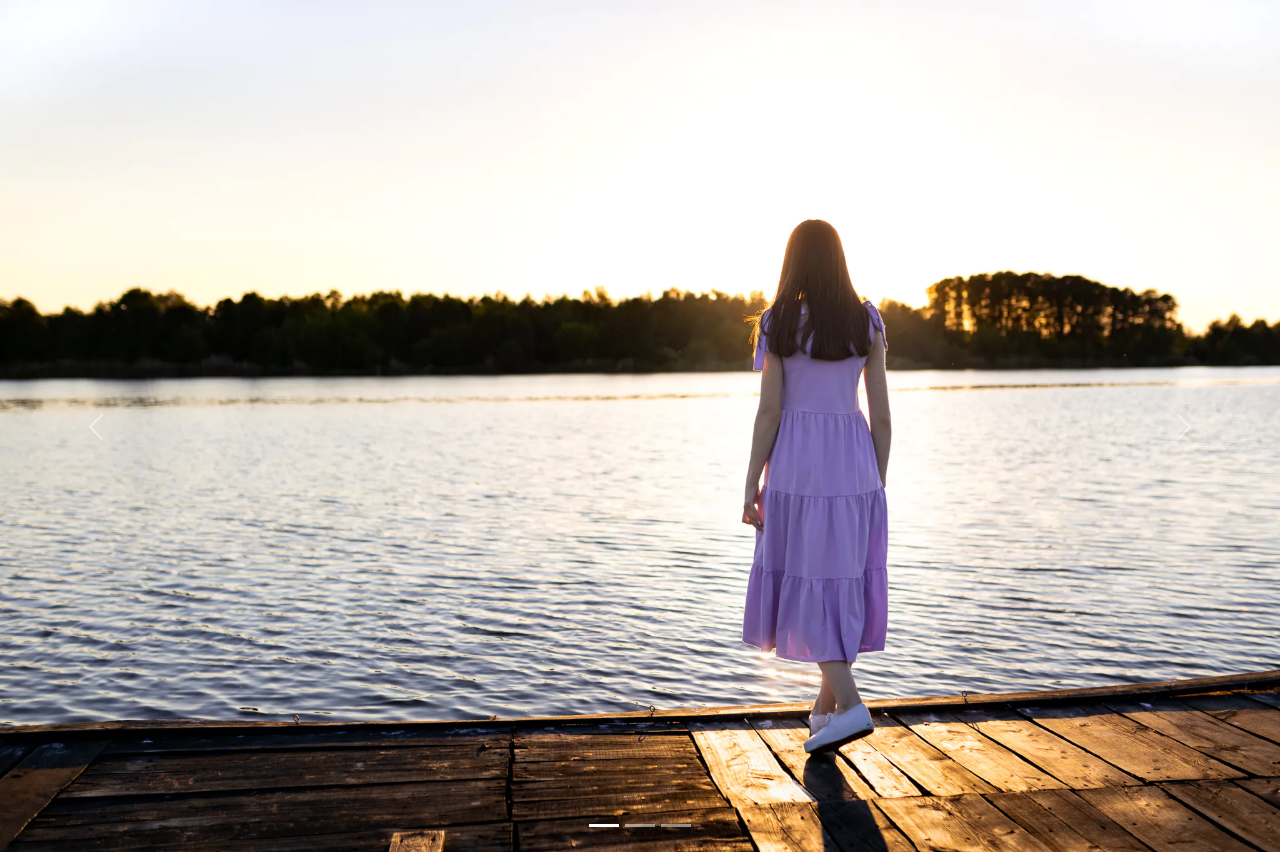
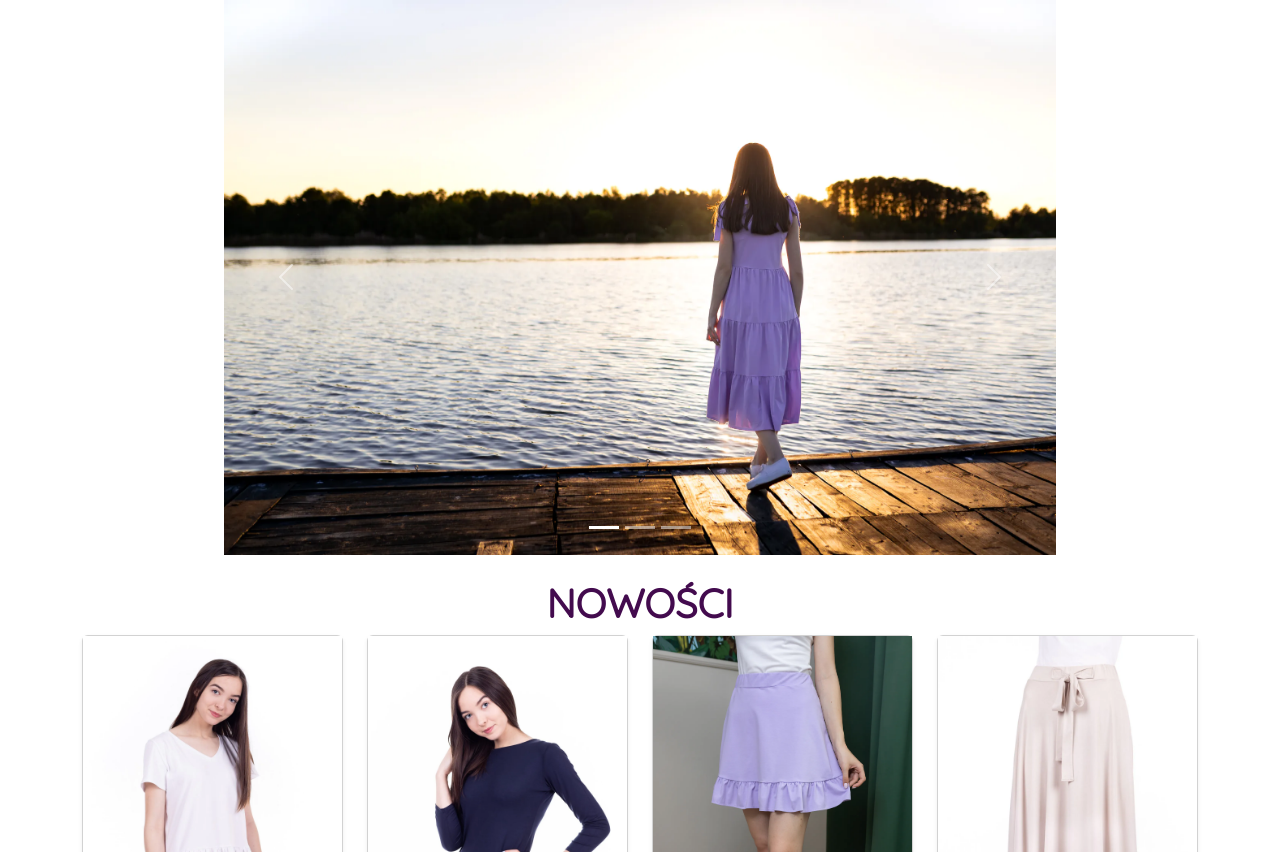
Before and after one commit to KluskaGit/Jomix, a PHP site: page / in a window 1280 px wide. Shown: the part 86-938 px from the top of the page. Run offline with PHP 8.4, Linux system fonts and the light colour scheme; data comes from the database, SQL or seed files in the repository; style sheets or scripts are compiled from the project's sources; some libraries are stand-ins or nearby versions; some web fonts are replaced.

Commit message:
sliderrr

```diff
--- a/index.php
+++ b/index.php
@@ -9,17 +9,18 @@
   <div class="container-fluid p-0">
     <?php include("header.php"); ?>
 
-    <div id="carouselExampleIndicators" class="carousel slide" data-bs-ride="true">
-      <div class="carousel-indicators">
+    <div class="centruj">
+      <div id="carouselExampleIndicators" class="carousel slide" data-bs-ride="true" style="width: 65%;">
+        <div class=" carousel-indicators">
           <button type="button" data-bs-target="#carouselExampleIndicators" data-bs-slide-to="0" class="active" aria-current="true" aria-label="Slide 1"></button>
           <button type="button" data-bs-target="#carouselExampleIndicators" data-bs-slide-to="1" aria-label="Slide 2"></button>
           <button type="button" data-bs-target="#carouselExampleIndicators" data-bs-slide-to="2" aria-label="Slide 3"></button>
         </div>
         <div class="carousel-inner">
           <div class="carousel-item active">
-          <img src="zdjecia/slide1.jpg" class="d-block w-100" alt="...">
+            <img src="zdjecia/slide1.jpg" class="d-block w-100">
           </div>
-        <div class="carousel-item">
+          <div class=" carousel-item">
             <img src="zdjecia/slide2.jpg" class="d-block w-100" alt="...">
           </div>
           <div class="carousel-item">
@@ -34,6 +35,7 @@
           <span class="carousel-control-next-icon" aria-hidden="true"></span>
           <span class="visually-hidden">Next</span>
         </button>
+      </div>
     </div>
 
     <div class="container-lg">
```
Also changed, not shown: style/style.scss (line endings or trailing spaces). Lines whose indentation alone changed are shown as unchanged.
